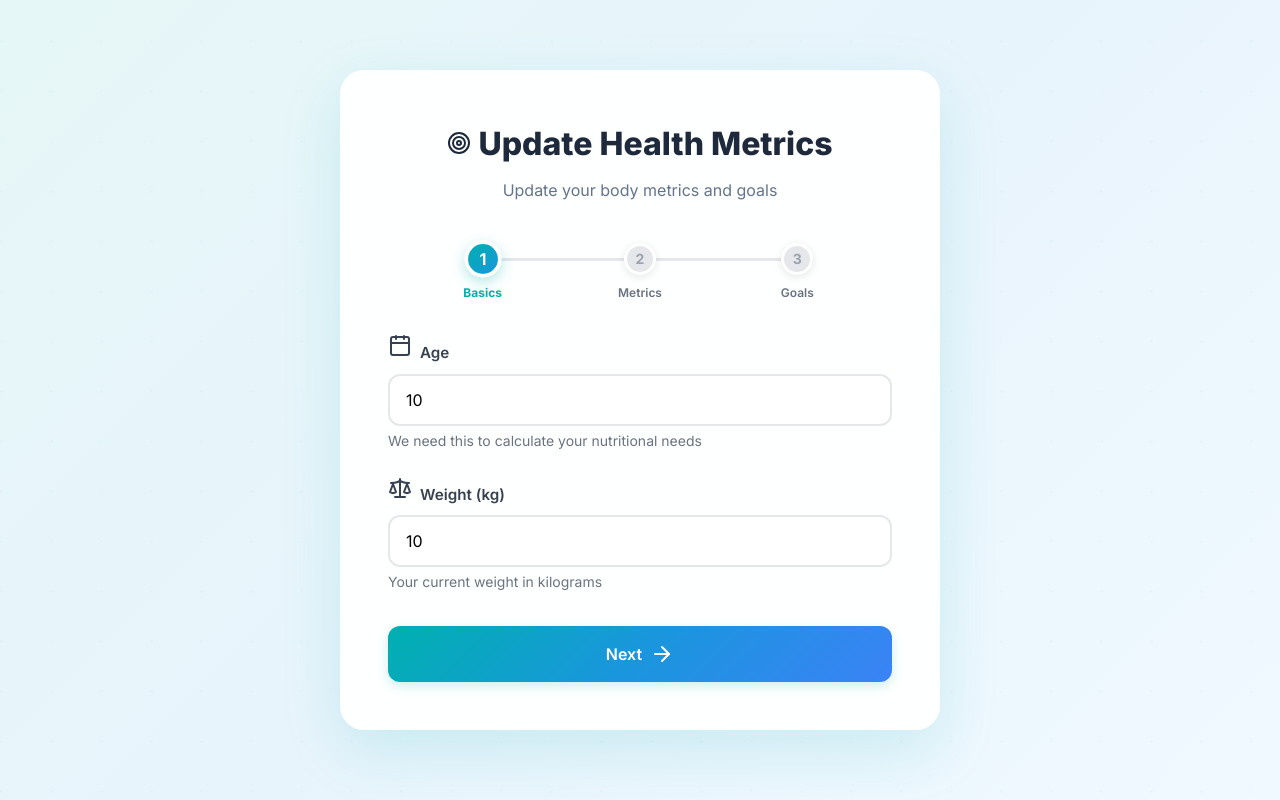
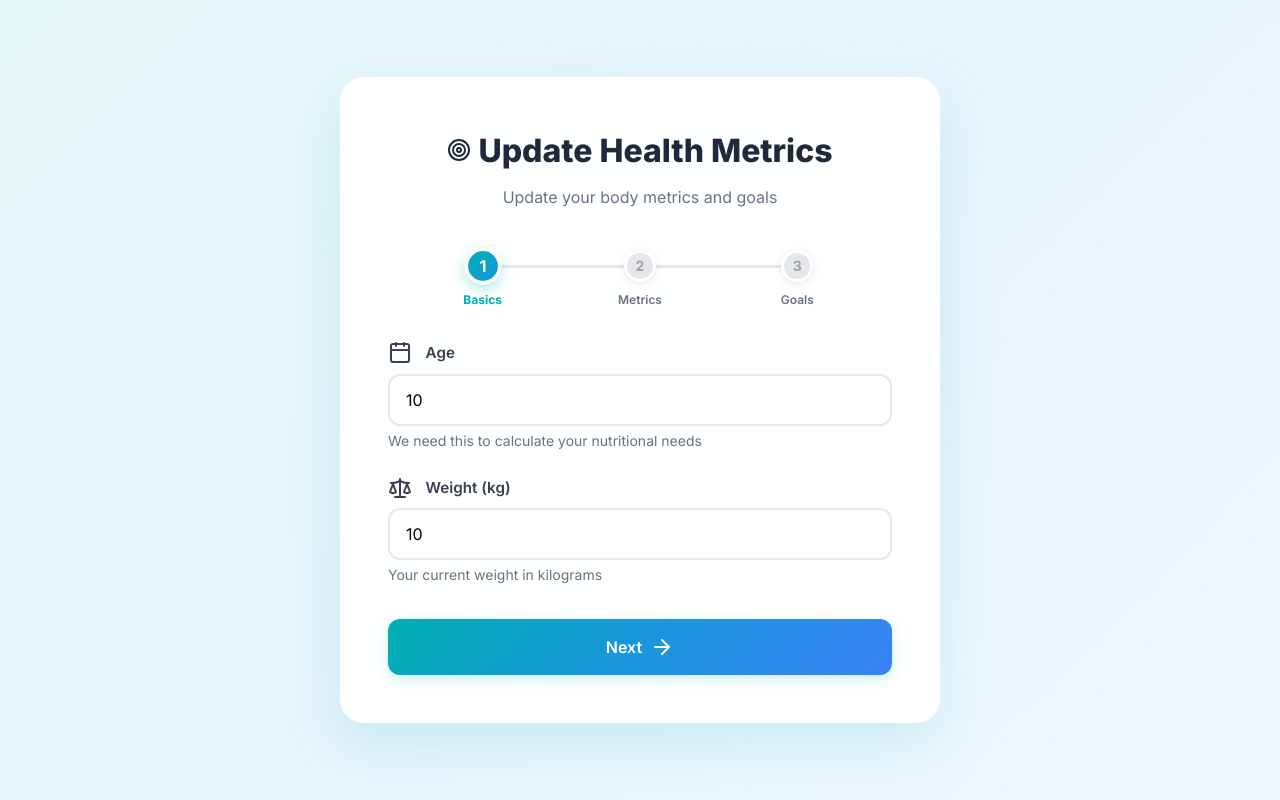
Before and after one commit to vikky2810/Recipe-Modifier, a Flask app: page /update-health-metrics in a window 1280 px wide. Run offline with Flask 3, Linux system fonts and the light colour scheme; a user stored in the database is signed in; a database or web service that is not in the repository returns one stand-in record (values such as "Sample title").

Commit message:
feat: add multi-step profile completion page and base styling.

```diff
--- a/static/css/style.css
+++ b/static/css/style.css
@@ -262,6 +262,56 @@ body {
     height: 1em;
     vertical-align: -0.15em;
     color: var(--warning);
+}
+
+/* ============================================
+   ICON ALIGNMENT FIXES
+   ============================================ */
+
+/* Global inline icon alignment - for all inline-block icons */
+i[data-lucide].inline-block {
+    vertical-align: middle;
+    margin-top: -0.05em;
+}
+
+/* Icon container in info items (profile page) */
+.info-item .icon {
+    display: flex;
+    align-items: center;
+    justify-content: center;
+    flex-shrink: 0;
+}
+
+/* Icon container in form labels */
+.form-label .icon,
+label .icon {
+    display: inline-flex;
+    align-items: center;
+    justify-content: center;
+    vertical-align: middle;
+}
+
+/* Icon container in card headers */
+.card-header .icon,
+.card-header span {
+    display: inline-flex;
+    align-items: center;
+    justify-content: center;
+}
+
+/* Ensure form labels use flexbox for proper alignment */
+.form-label {
+    display: flex !important;
+    align-items: center;
+    gap: 0.35rem;
+}
+
+/* Empty state icon container */
+.empty-state .icon {
+    display: flex;
+    align-items: center;
+    justify-content: center;
+    margin-bottom: 1rem;
 }
 
 img {
--- a/templates/complete_profile.html
+++ b/templates/complete_profile.html
@@ -192,11 +192,19 @@
         }
 
         .form-label {
-            display: block;
+            display: flex;
+            align-items: center;
+            gap: 0.35rem;
             font-weight: 600;
             color: #374151;
             margin-bottom: 0.5rem;
             font-size: 0.95rem;
+        }
+
+        .form-label .icon {
+            display: inline-flex;
+            align-items: center;
+            justify-content: center;
         }
 
         .form-input {
```
